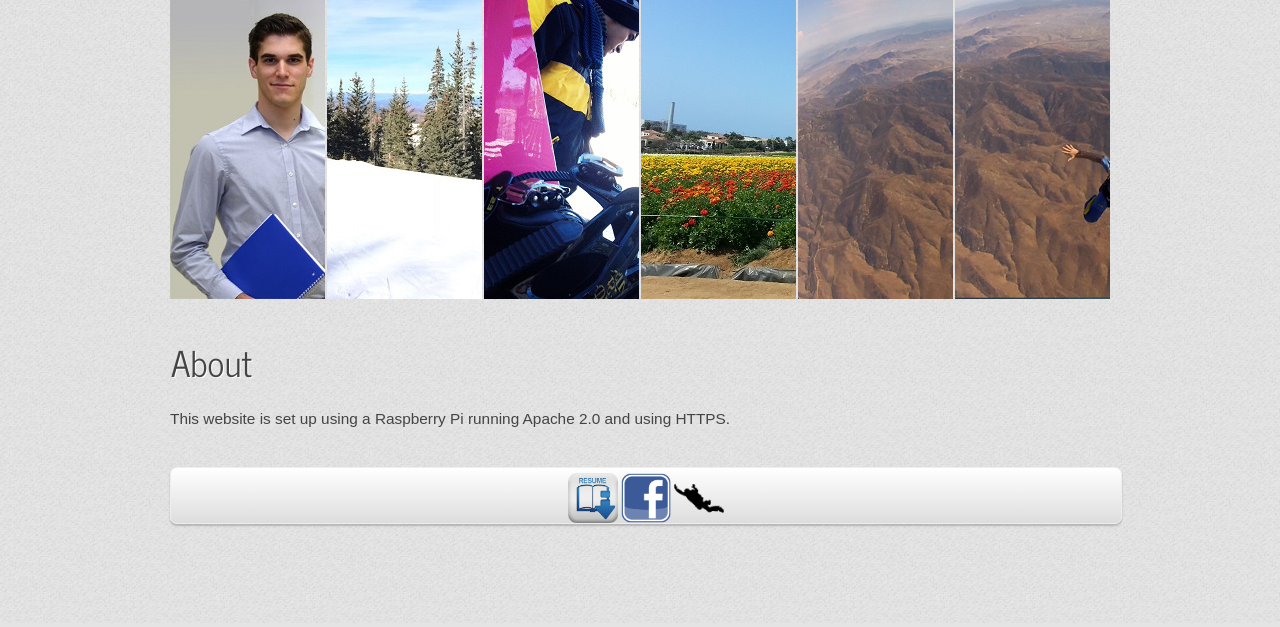
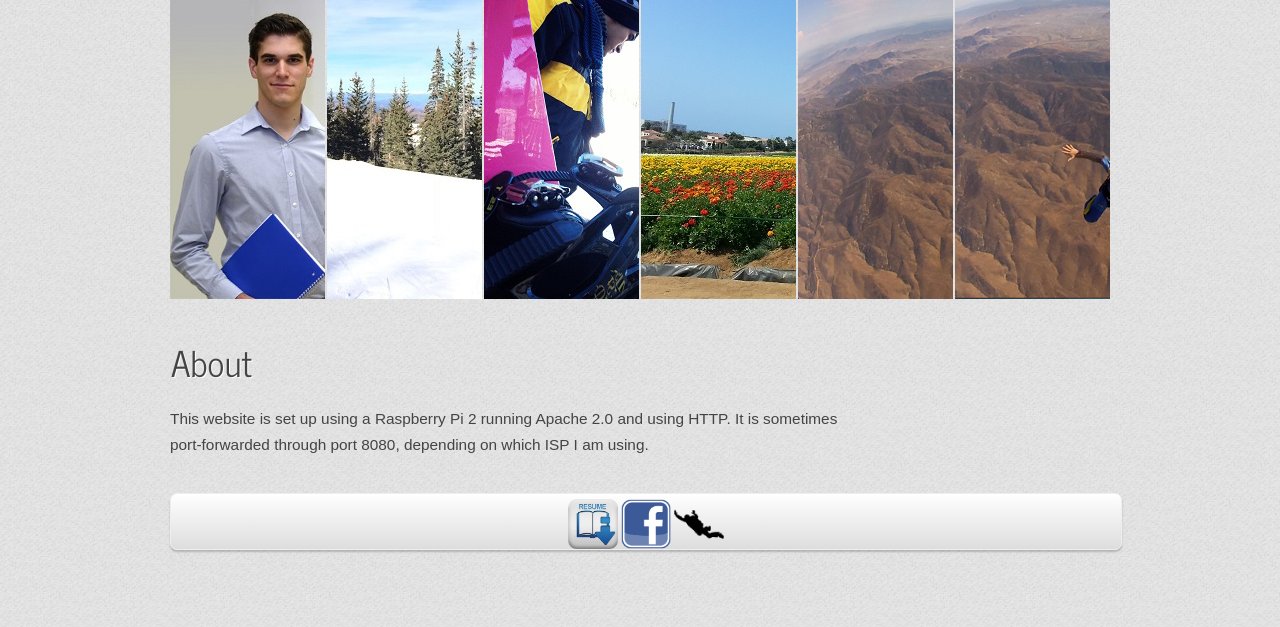
Before and after one commit to justinbass/justinalanbass_website, a PHP site: page /about.php in a window 1280 px wide. Shown: the part 177-804 px from the top of the page. Run offline with PHP 8.4, Linux system fonts and the light colour scheme.

Commit message:
Resume TeX, HTTPS disabled

```diff
--- a/about.php
+++ b/about.php
@@ -5,7 +5,7 @@ $detect = new Mobile_Detect();
 $body =
 "
 <h1>About</h1>
-<p>This website is set up using a Raspberry Pi running Apache 2.0 and using HTTPS.</p>
+<p>This website is set up using a Raspberry Pi 2 running Apache 2.0 and using HTTP. It is sometimes port-forwarded through port 8080, depending on which ISP I am using.</p>
 ";
 
 if ($detect->isMobile()) {
```
Also changed, not shown: 5 other files.
